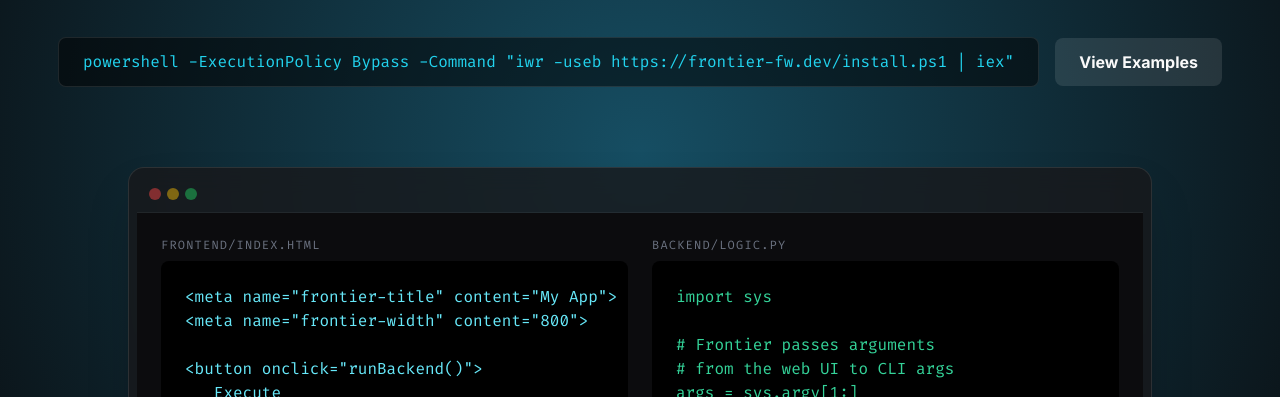
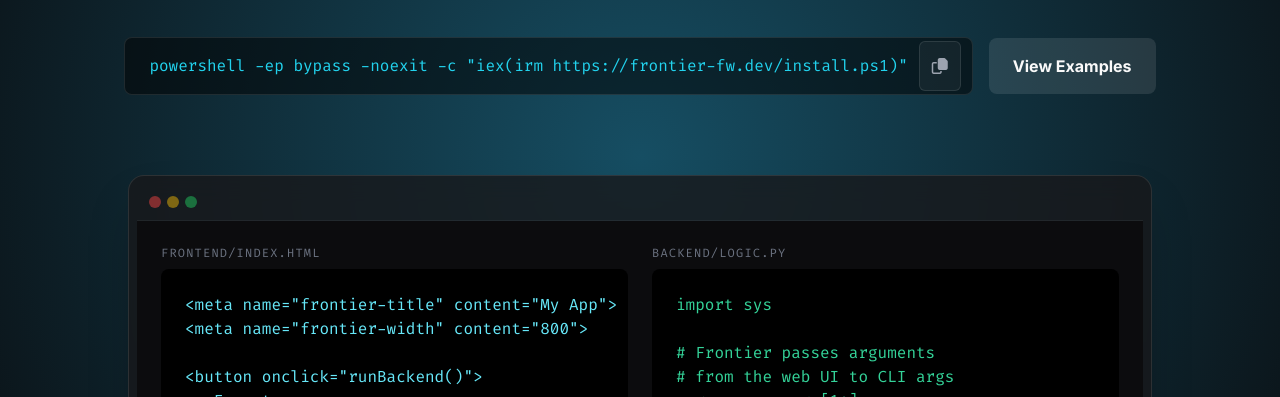
Before and after one commit to frontier-org/frontier-org.github.io, a plain HTML site: page index.html in a window 1280 px wide. Shown: the part 403-800 px from the top of the page. Drawn offline with nearby package versions, Linux system fonts and the light colour scheme.

Commit message:
Installation script fix

```diff
--- a/index.html
+++ b/index.html
@@ -92,7 +92,7 @@
     </nav>
 
     <!-- Hero Section -->
-    <section id="install" class="relative pt-32 pb-20 hero-gradient overflow-hidden">
+    <section class="relative pt-32 pb-20 hero-gradient overflow-hidden">
         <div class="max-w-7xl mx-auto px-6 text-center relative z-10">
             <h1 class="text-6xl md:text-8xl font-black mb-6 tracking-tighter">
                 The <span class="text-cyan-500">Polyglot</span> <br>GUI Engine.
@@ -102,14 +102,26 @@
                 Control them with backends in <span class="text-white font-semibold">any language</span>.
                 Ship a single static executable.
             </p>
-            <div class="flex flex-col md:flex-row gap-4 justify-center items-center">
-                <div class="bg-black/50 border border-white/10 px-6 py-3 rounded-lg code-font text-cyan-400">
-                    powershell -ExecutionPolicy Bypass -Command "iwr -useb https://frontier-fw.dev/install.ps1 | iex"
+            <!-- Installation Section -->
+            <section id="install" class="scroll-mt-24 max-w-7xl mx-auto px-6 mb-10">
+                <div class="flex flex-col md:flex-row gap-4 justify-center items-center">
+                    <!-- Code Block Container -->
+                    <div class="relative group w-full md:w-auto">
+                        <div id="installCommand" class="bg-black/50 border border-white/10 px-6 py-4 pr-16 rounded-lg code-font text-cyan-400 text-sm md:text-base break-all">
+                            powershell -ep bypass -noexit -c "iex(irm https://frontier-fw.dev/install.ps1)"
+                        </div>
+
+                        <!-- Copy Button -->
+                        <button onclick="copyInstallCommand()" class="absolute right-3 top-1/2 -translate-y-1/2 p-3 bg-white/5 hover:bg-white/10 border border-white/10 rounded-md transition-all active:scale-95 group-hover:border-cyan-500/50" title="Copy to clipboard">
+                            <i id="copyIcon" class="far fa-copy text-gray-400 group-hover:text-cyan-400"></i>
+                        </button>
+                    </div>
+
+                    <a href="https://github.com/frontier-org/features-example" target="_blank" class="bg-white/10 hover:bg-white/20 px-6 py-4 rounded-lg transition font-bold whitespace-nowrap">
+                        View Examples
+                    </a>
                 </div>
-                <a href="https://github.com/frontier-org/features-example" target="_blank" class="bg-white/10 hover:bg-white/20 px-6 py-3 rounded-lg transition font-bold">
-                    View Examples
-                </a>
-            </div>
+            </section>
         </div>
 
         <!-- Abstract UI preview -->
@@ -305,5 +317,25 @@
         </div>
     </footer>
 
+    <script>
+    function copyInstallCommand() {
+        const commandText = "powershell -ep bypass -noexit -c \"iex(irm https://frontier-fw.dev/install.ps1)\"";
+        const icon = document.getElementById('copyIcon');
+
+        navigator.clipboard.writeText(commandText).then(() => {
+            // Feedback visual de sucesso
+            icon.classList.remove('fa-copy', 'far');
+            icon.classList.add('fa-check', 'fas', 'text-green-400');
+
+            // Volta ao ícone original após 2 segundos
+            setTimeout(() => {
+                icon.classList.remove('fa-check', 'fas', 'text-green-400');
+                icon.classList.add('fa-copy', 'far');
+            }, 2000);
+        }).catch(err => {
+            console.error('Erro ao copiar: ', err);
+        });
+    }
+    </script>
 </body>
 </html>
```
Also changed, not shown: 1 other file.
